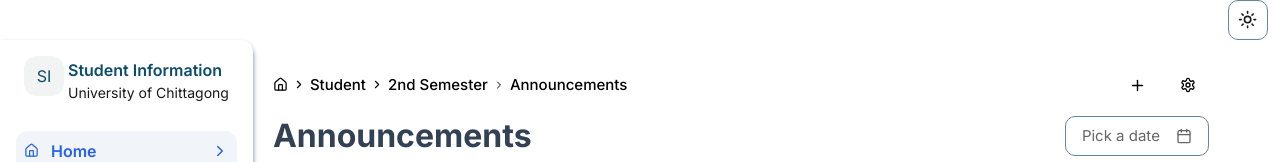
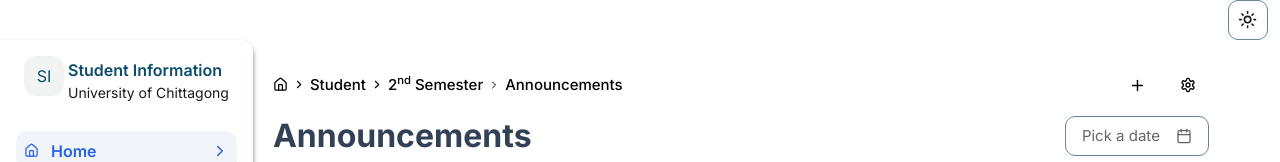
Before and after one commit to tajbirahmed/sim, a Next.js app: page /semester in a window 1280 px wide. Shown: the top 162 px of the page. Built offline with nearby package versions, Linux system fonts and the light colour scheme.

Commit message:
minor fix

```diff
--- a/components/NavigateComp.tsx
+++ b/components/NavigateComp.tsx
@@ -24,8 +24,8 @@ const NavigateComp = ({
         <ChevronRight size={14} className="text-black dark:text-white pt-[1px]" />
         <p className='text-black dark:text-white text-[15px] pt-[2px] font-medium'>Student</p>
         <ChevronRight size={14} className="text-black dark:text-white pt-[1px]" />
-        <p className='text-black dark:text-white text-[15px] pt-[2px] font-medium w-[100px]'>
-          {semester}{semester === 1 ? "st" : semester === 2 ? "nd" : semester === 3 ? "rd" : "th"}{" Semester"}
+        <p className='text-black dark:text-white text-[15px] pt-[2px] font-medium w-auto'>
+          {semester}<sup>{semester === 1 ? "st" : semester === 2 ? "nd" : semester === 3 ? "rd" : "th"}</sup> {" Semester"}
         </p>
         {title && (
           <>
```
